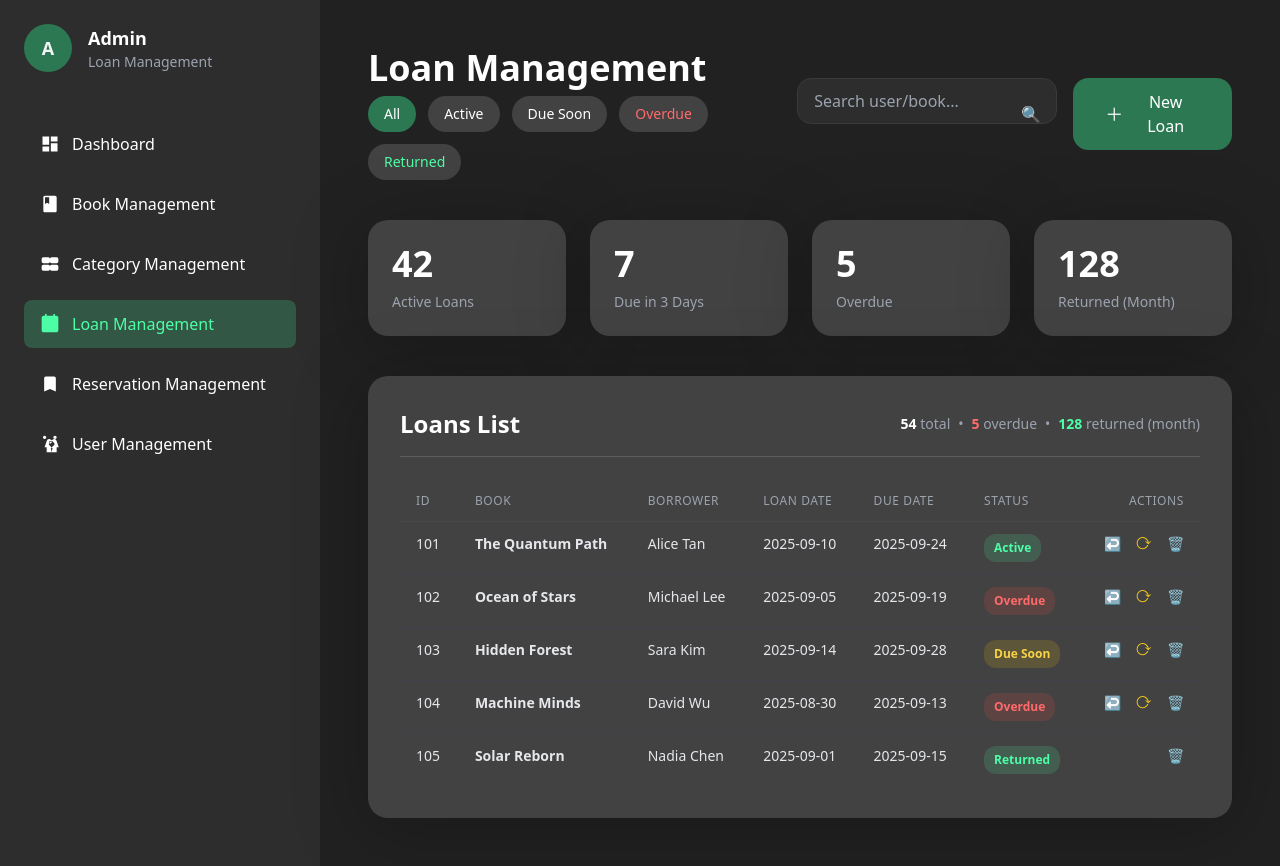
After one commit to OlDeuS1/Borrow-Dee, a Django app: page /library/dashboard/loans/ in a window 1280 px wide. The commit adds this page. Run offline with Django 5.2, Linux system fonts and the light colour scheme; some libraries are stand-ins or nearby versions.

Commit message:
add category and loan management views, templates, and update sidebar links

```diff
--- a/Borrow_Dee/library/templates/dashboard.html
+++ b/Borrow_Dee/library/templates/dashboard.html
@@ -1,7 +1,9 @@
 {% extends 'layouts/admin_base.html' %}
 {% block title %}Admin Dashboard{% endblock %}
+{% block header %}
+<h1 class="text-4xl font-bold mb-12 text-white">Admin Dashboard</h1>
+{% endblock %}
 {% block content %}
-<h1 class="text-4xl font-bold mb-12 text-white">Admin Dashboard</h1>
 <div class="grid grid-cols-1 md:grid-cols-2 lg:grid-cols-3 xl:grid-cols-5 gap-8">
   <div class="dashboard-card p-8 col-span-1 md:col-span-2 lg:col-span-1">
     <div class="text-6xl font-bold text-white mb-4">1000</div>
--- a/Borrow_Dee/library/templates/layouts/admin_base.html
+++ b/Borrow_Dee/library/templates/layouts/admin_base.html
@@ -34,6 +34,7 @@
       {% include 'layouts/admin_sidebar.html' %}
     {% endblock %}
     <main class="flex-1 p-8 lg:p-12">
+      {% block header %}{% endblock %}
       {% block content %}{% endblock %}
     </main>
   </div>
--- a/Borrow_Dee/library/templates/layouts/admin_sidebar.html
+++ b/Borrow_Dee/library/templates/layouts/admin_sidebar.html
@@ -13,25 +13,25 @@ Reusable admin sidebar. Pass 'active_section' in context: one of
       </div>
   </div>
   <nav class="space-y-3">
-      <a href="#" class="nav-item {% if active_section == 'dashboard' %}active{% endif %}">
+      <a href="{% url 'dashboard' %}" class="nav-item {% if active_section == 'dashboard' %}active{% endif %}">
           <div class="flex items-center gap-3">
               <svg width="20" height="20" viewBox="0 0 24 24" fill="currentColor"><path d="M3 13h8V3H3v10zm0 8h8v-6H3v6zm10 0h8V11h-8v10zm0-18v6h8V3h-8z"/></svg>
               Dashboard
           </div>
       </a>
-      <a href="#" class="nav-item {% if active_section == 'books' %}active{% endif %}">
+      <a href="{% url 'book_management' %}" class="nav-item {% if active_section == 'books' %}active{% endif %}">
           <div class="flex items-center gap-3">
               <svg width="20" height="20" viewBox="0 0 24 24" fill="currentColor"><path d="M18 2H6c-1.1 0-2 .9-2 2v16c0 1.1.9 2 2 2h12c1.1 0 2-.9 2-2V4c0-1.1-.9-2-2-2zM6 4h5v8l-2.5-1.5L6 12V4z"/></svg>
               Book Management
           </div>
       </a>
-      <a href="#" class="nav-item {% if active_section == 'categories' %}active{% endif %}">
+      <a href="{% url 'category_management' %}" class="nav-item {% if active_section == 'categories' %}active{% endif %}">
           <div class="flex items-center gap-3">
               <svg width="20" height="20" viewBox="0 0 24 24" fill="currentColor"><path d="M10 4H4c-1.11 0-2 .89-2 2v3c0 1.11.89 2 2 2h6c1.11 0 2-.89 2-2V6c0-1.11-.89-2-2-2zm10 0h-6c-1.11 0-2 .89-2 2v3c0 1.11.89 2 2 2h6c1.11 0 2-.89 2-2V6c0-1.11-.89-2-2-2zM10 13H4c-1.11 0-2 .89-2 2v3c0 1.11.89 2 2 2h6c1.11 0 2-.89 2-2v-3c0-1.11-.89-2-2-2zm10 0h-6c-1.11 0-2 .89-2 2v3c0 1.11.89 2 2 2h6c1.11 0 2-.89 2-2v-3c0-1.11-.89-2-2-2z"/></svg>
               Category Management
           </div>
       </a>
-      <a href="#" class="nav-item {% if active_section == 'loans' %}active{% endif %}">
+      <a href="{% url 'loan_management' %}" class="nav-item {% if active_section == 'loans' %}active{% endif %}">
           <div class="flex items-center gap-3">
               <svg width="20" height="20" viewBox="0 0 24 24" fill="currentColor"><path d="M9 11H7v6h2v-6zm4 0h-2v6h2v-6zm4 0h-2v6h2v-6zm2.5-9H18V0h-2v2H8V0H6v2H4.5C3.12 2 2 3.12 2 4.5v15C2 20.88 3.12 22 4.5 22h15c1.38 0 2.5-1.12 2.5-2.5v-15C22 3.12 20.88 2 19.5 2z"/></svg>
               Loan Management
--- /dev/null
+++ b/Borrow_Dee/library/templates/loan_management.html
@@ -0,0 +1,144 @@
+{% extends 'layouts/admin_base.html' %}
+{% block title %}Loan Management{% endblock %}
+{% block sidebar %}
+  {% with active_section='loans' %}
+    {% include 'layouts/admin_sidebar.html' %}
+  {% endwith %}
+{% endblock %}
+{% block header %}
+<div class="flex flex-col lg:flex-row lg:items-center lg:justify-between gap-6 mb-10">
+  <div>
+    <h1 class="text-4xl font-bold text-white mb-4 lg:mb-2">Loan Management</h1>
+    <div class="flex flex-wrap gap-3">
+      {# Filter Chips #}
+      <button class="px-4 py-2 rounded-full text-sm font-medium bg-[#2C7852] text-white">All</button>
+      <button class="px-4 py-2 rounded-full text-sm font-medium bg-[#424242] hover:bg-gray-600 transition-colors text-white">Active</button>
+      <button class="px-4 py-2 rounded-full text-sm font-medium bg-[#424242] hover:bg-gray-600 transition-colors text-white">Due Soon</button>
+      <button class="px-4 py-2 rounded-full text-sm font-medium bg-[#424242] hover:bg-gray-600 transition-colors text-[#FF6B6B]">Overdue</button>
+      <button class="px-4 py-2 rounded-full text-sm font-medium bg-[#424242] hover:bg-gray-600 transition-colors text-[#4CFFA6]">Returned</button>
+    </div>
+  </div>
+  <div class="flex flex-col sm:flex-row gap-4 w-full lg:w-auto">
+    <div class="relative flex-1 min-w-[260px]">
+      <input type="text" placeholder="Search user/book..." class="search-input pr-12" />
+      <span class="absolute right-4 top-1/2 -translate-y-1/2 text-gray-400">🔍</span>
+    </div>
+    <button class="view-more-btn px-8 py-3 text-white font-medium flex items-center justify-center gap-2">
+      <span class="text-lg leading-none">＋</span> New Loan
+    </button>
+  </div>
+</div>
+{% endblock %}
+{% block content %}
+<div class="grid grid-cols-1 md:grid-cols-2 xl:grid-cols-4 gap-6 mb-10">
+  <div class="dashboard-card p-6">
+    <div class="text-4xl font-bold text-white mb-2">42</div>
+    <div class="text-sm text-gray-400">Active Loans</div>
+  </div>
+  <div class="dashboard-card p-6">
+    <div class="text-4xl font-bold text-white mb-2">7</div>
+    <div class="text-sm text-gray-400">Due in 3 Days</div>
+  </div>
+  <div class="dashboard-card p-6">
+    <div class="text-4xl font-bold text-white mb-2 text-[#FF6B6B]">5</div>
+    <div class="text-sm text-gray-400">Overdue</div>
+  </div>
+  <div class="dashboard-card p-6">
+    <div class="text-4xl font-bold text-white mb-2 text-[#4CFFA6]">128</div>
+    <div class="text-sm text-gray-400">Returned (Month)</div>
+  </div>
+</div>
+
+<div class="dashboard-card p-8">
+  <div class="flex flex-col md:flex-row md:items-center md:justify-between gap-4 mb-6 divider pb-4">
+    <h2 class="text-2xl font-semibold text-white">Loans List</h2>
+    <div class="flex gap-2 text-sm text-gray-400">
+      <span><strong class="text-white">54</strong> total</span>
+      <span class="hidden sm:inline">•</span>
+      <span><strong class="text-[#FF6B6B]">5</strong> overdue</span>
+      <span class="hidden sm:inline">•</span>
+      <span><strong class="text-[#4CFFA6]">128</strong> returned (month)</span>
+    </div>
+  </div>
+  <div class="overflow-x-auto -mx-4 md:mx-0">
+    <table class="min-w-full text-sm text-left">
+      <thead class="text-gray-400 uppercase text-xs tracking-wider">
+        <tr class="border-b border-gray-600/40">
+          <th class="py-3 px-4 font-medium">ID</th>
+          <th class="py-3 px-4 font-medium">Book</th>
+          <th class="py-3 px-4 font-medium">Borrower</th>
+          <th class="py-3 px-4 font-medium">Loan Date</th>
+          <th class="py-3 px-4 font-medium">Due Date</th>
+          <th class="py-3 px-4 font-medium">Status</th>
+          <th class="py-3 px-4 font-medium text-right">Actions</th>
+        </tr>
+      </thead>
+      <tbody class="text-gray-200">
+        <tr class="table-row border-b border-gray-700/40 last:border-none">
+          <td class="px-4 py-3 align-top">101</td>
+          <td class="px-4 py-3 align-top font-semibold">The Quantum Path</td>
+          <td class="px-4 py-3 align-top">Alice Tan</td>
+          <td class="px-4 py-3 align-top">2025-09-10</td>
+          <td class="px-4 py-3 align-top">2025-09-24</td>
+          <td class="px-4 py-3 align-top"><span class="status-badge status-available">Active</span></td>
+          <td class="px-4 py-3 align-top text-right whitespace-nowrap">
+            <button class="action-btn text-[#4CFFA6] hover:brightness-110 mr-3" title="Mark Returned">↩</button>
+            <button class="action-btn text-yellow-400 hover:text-yellow-300 mr-3" title="Extend">⟳</button>
+            <button class="action-btn text-red-500 hover:text-red-400" title="Cancel">🗑️</button>
+          </td>
+        </tr>
+        <tr class="table-row border-b border-gray-700/40 last:border-none">
+          <td class="px-4 py-3 align-top">102</td>
+          <td class="px-4 py-3 align-top font-semibold">Ocean of Stars</td>
+          <td class="px-4 py-3 align-top">Michael Lee</td>
+          <td class="px-4 py-3 align-top">2025-09-05</td>
+          <td class="px-4 py-3 align-top">2025-09-19</td>
+          <td class="px-4 py-3 align-top"><span class="status-badge status-borrowed" style="color:#FF6B6B;background:rgba(255,76,76,.15)">Overdue</span></td>
+          <td class="px-4 py-3 align-top text-right whitespace-nowrap">
+            <button class="action-btn text-[#4CFFA6] hover:brightness-110 mr-3" title="Mark Returned">↩</button>
+            <button class="action-btn text-yellow-400 hover:text-yellow-300 mr-3" title="Extend">⟳</button>
+            <button class="action-btn text-red-500 hover:text-red-400" title="Cancel">🗑️</button>
+          </td>
+        </tr>
+        <tr class="table-row border-b border-gray-700/40 last:border-none">
+          <td class="px-4 py-3 align-top">103</td>
+          <td class="px-4 py-3 align-top font-semibold">Hidden Forest</td>
+          <td class="px-4 py-3 align-top">Sara Kim</td>
+          <td class="px-4 py-3 align-top">2025-09-14</td>
+          <td class="px-4 py-3 align-top">2025-09-28</td>
+          <td class="px-4 py-3 align-top"><span class="status-badge status-available" style="background:rgba(255,200,0,.15);color:#F8D347">Due Soon</span></td>
+          <td class="px-4 py-3 align-top text-right whitespace-nowrap">
+            <button class="action-btn text-[#4CFFA6] hover:brightness-110 mr-3" title="Mark Returned">↩</button>
+            <button class="action-btn text-yellow-400 hover:text-yellow-300 mr-3" title="Extend">⟳</button>
+            <button class="action-btn text-red-500 hover:text-red-400" title="Cancel">🗑️</button>
+          </td>
+        </tr>
+        <tr class="table-row border-b border-gray-700/40 last:border-none">
+          <td class="px-4 py-3 align-top">104</td>
+          <td class="px-4 py-3 align-top font-semibold">Machine Minds</td>
+          <td class="px-4 py-3 align-top">David Wu</td>
+          <td class="px-4 py-3 align-top">2025-08-30</td>
+          <td class="px-4 py-3 align-top">2025-09-13</td>
+          <td class="px-4 py-3 align-top"><span class="status-badge status-borrowed" style="color:#FF6B6B;background:rgba(255,76,76,.15)">Overdue</span></td>
+          <td class="px-4 py-3 align-top text-right whitespace-nowrap">
+            <button class="action-btn text-[#4CFFA6] hover:brightness-110 mr-3" title="Mark Returned">↩</button>
+            <button class="action-btn text-yellow-400 hover:text-yellow-300 mr-3" title="Extend">⟳</button>
+            <button class="action-btn text-red-500 hover:text-red-400" title="Cancel">🗑️</button>
+          </td>
+        </tr>
+        <tr class="table-row border-b border-gray-700/40 last:border-none">
+          <td class="px-4 py-3 align-top">105</td>
+          <td class="px-4 py-3 align-top font-semibold">Solar Reborn</td>
+          <td class="px-4 py-3 align-top">Nadia Chen</td>
+          <td class="px-4 py-3 align-top">2025-09-01</td>
+          <td class="px-4 py-3 align-top">2025-09-15</td>
+          <td class="px-4 py-3 align-top"><span class="status-badge status-available" style="background:rgba(76,255,166,.15);color:#4CFFA6">Returned</span></td>
+          <td class="px-4 py-3 align-top text-right whitespace-nowrap">
+            <button class="action-btn text-red-500 hover:text-red-400" title="Delete Record">🗑️</button>
+          </td>
+        </tr>
+      </tbody>
+    </table>
+  </div>
+</div>
+{% endblock %}
--- a/Borrow_Dee/library/urls.py
+++ b/Borrow_Dee/library/urls.py
@@ -11,4 +11,6 @@ urlpatterns = [
     path("books/<int:book_id>/", views.BookDetailView.as_view(), name="book_detail"),
     path("dashboard/", views.DashboardView.as_view(), name="dashboard"),
     path("dashboard/books/", views.BookManagementView.as_view(), name="book_management"),
+    path("dashboard/categories/", views.CategoryManagementView.as_view(), name="category_management"),
+    path("dashboard/loans/", views.LoanManagementView.as_view(), name="loan_management"),
 ]
--- a/Borrow_Dee/library/views.py
+++ b/Borrow_Dee/library/views.py
@@ -127,3 +127,15 @@ class BookManagementView(View):
     def get(self, request):
 
         return render(request, "book_management.html")
+
+class CategoryManagementView(View):
+
+    def get(self, request):
+
+        return render(request, "category_management.html")
+
+class LoanManagementView(View):
+
+    def get(self, request):
+
+        return render(request, "loan_management.html")
```
Also changed, not shown: Borrow_Dee/library/templates/book_management.html (+9 -125 lines), Borrow_Dee/library/templates/category_management.html (added, +98 -0 lines).
